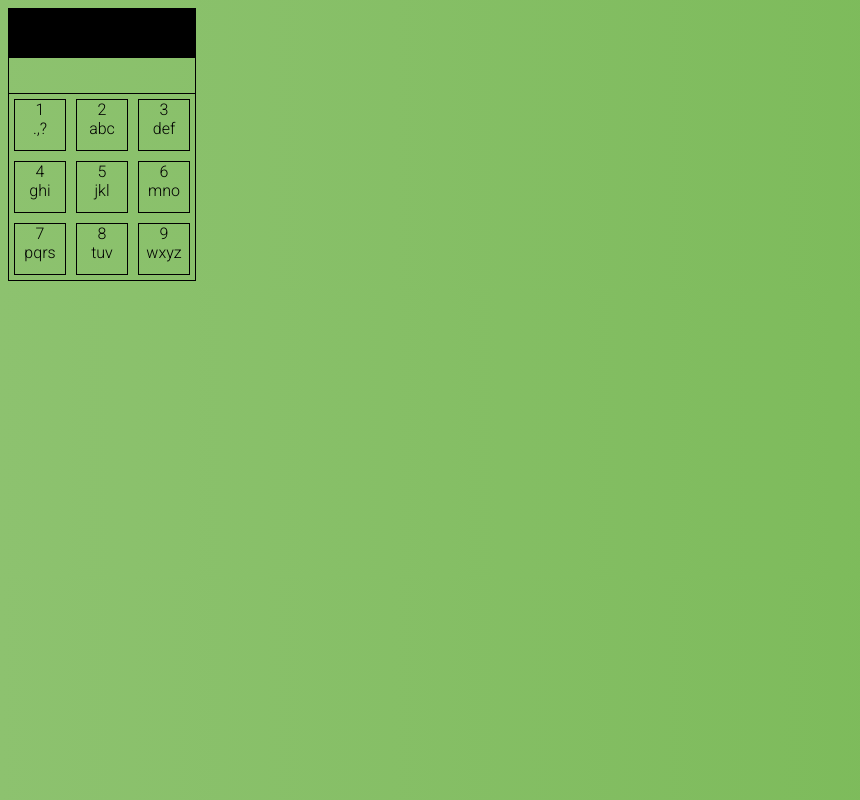
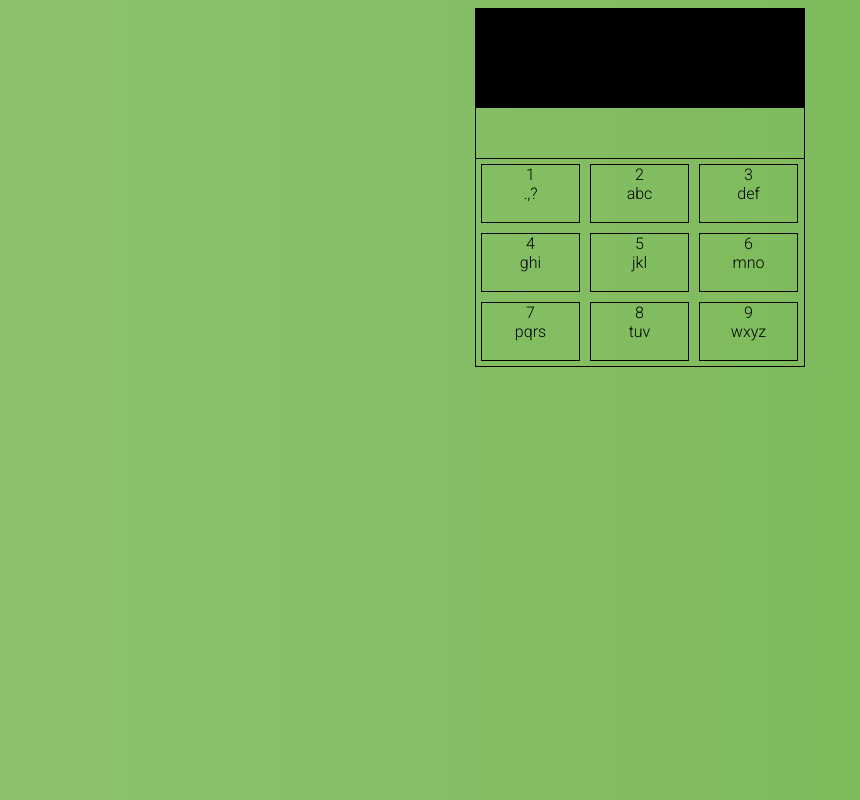
Before and after one commit to Vidlec/Node-T9-Emulator, a website: page client/index.html in a window 1280 px wide. Shown: the whole page, without its empty margins (0-860 px from the left). Drawn offline with Linux system fonts and the light colour scheme.

Commit message:
css styling

```diff
--- a/client/css/style.css
+++ b/client/css/style.css
@@ -139,16 +139,16 @@ width: 200px;
   border: 1px dotted red;
 }
 .suggestedWords{
-      width: 186px;
-    height: 35px;
+     width: 328px;
+    height: 50px;
     clear: both;
     border-left: 1px solid;
     border-right: 1px solid;
 }
 
 .display{
-    width: 188px;
-    height: 50px;
+    width: 330px;
+    height: 100px;
     background-color: black;
     color: white;
     font-weight: 800;
@@ -159,9 +159,9 @@ p{
   z-index: -1000;
 }
 .dial{
- margin: 5px;
-    width: 50px;
-    height: 50px;
+margin: 5px;
+    width: 97px;
+    height: 57px;
     float: left;
     text-align: center;
     border: 1px solid black;
@@ -171,7 +171,12 @@ p{
   border: 1px solid mediumvioletred;
 }
 .keypad{
-  width: 186px;
-  height: 186px;
-  border: 1px solid;
+width: 328px;
+    height: 207px;
+    border: 1px solid;
 }
+
+#root{
+    margin: 0 auto;
+    width: 330px;
+}
--- a/client/js/components/t9-app/index.js
+++ b/client/js/components/t9-app/index.js
@@ -20,7 +20,6 @@ class App extends Component{
     constructor(props){
         super(props);
         this.state = {suggested: [],keys:"",text:"",sentence:""}
-        //this.handleTextChange = this.handleTextChange.bind(this);
         this.handleKeyPress = this.handleKeyPress.bind(this);
         this.handleWordSelection = this.handleWordSelection.bind(this);
     }
```
